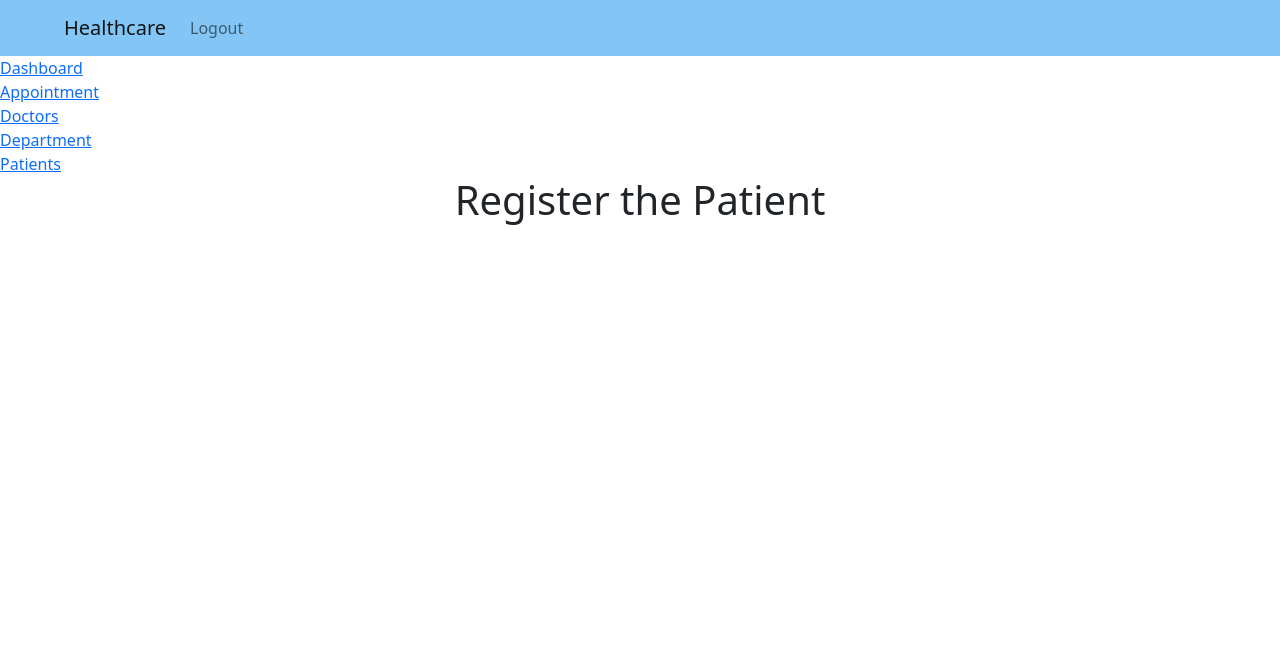
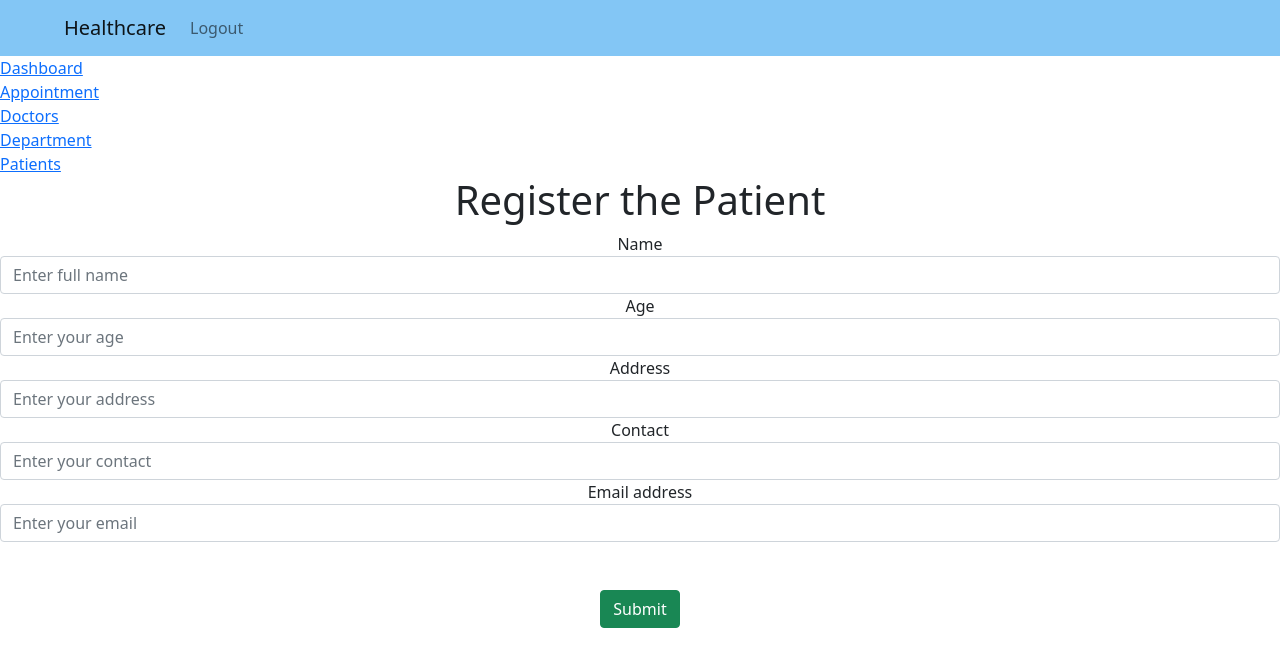
Before and after one commit to aditya172926/Electronic_health_records, a Django app: page /patient/ in a window 1280 px wide. Shown: the top 667 px of the page. Run offline with Django 4.2, Linux system fonts and the light colour scheme; a user stored in the database is signed in; some libraries are stand-ins or nearby versions.

Commit message:
patient signup working

```diff
--- a/mp_project/logapp/static/logapp/css/style.css
+++ b/mp_project/logapp/static/logapp/css/style.css
@@ -40,4 +40,5 @@
   background-color: white;
   color: #FA4083;
   font-family: 'Playfair Display', serif;
+  text-decoration: none;
 }
--- a/mp_project/logapp/templates/base.html
+++ b/mp_project/logapp/templates/base.html
@@ -5,6 +5,7 @@
 	{% load static %}
 	<title> {% block title %} {% endblock %} </title>
 	<link rel="stylesheet" href="{% static 'logapp/css/bootstrap.min.css' %}">
+	<link rel="stylesheet" href="../static/logapp/css/style.css">
 	<script src="{% static 'logapp/js/jquery-3.6.0.js' %}"></script>
 	<script src = "../static/logapp/js/logapp.js"></script>
 </head>
@@ -13,6 +14,7 @@
 
 	<script type="module">
 		import { ethers } from "../static/logapp/js/ethers-5.1.esm.min.js";
+		assignEtherObject(ethers);
 	</script>
 
 
@@ -61,7 +63,7 @@
 		<a  href="#" class="mybutton"> Department </a>
 	</div>
 	<div>
-		<a  href="#" class="mybutton"> Patients</a>
+		<a  href="{% url 'patient' %}" class="mybutton"> Patients</a>
 	</div>
 	{% endif %}
 
--- a/mp_project/logapp/templates/logapp/patient.html
+++ b/mp_project/logapp/templates/logapp/patient.html
@@ -2,4 +2,33 @@
 {% block title %} Patient {% endblock %}
 {% block content %}
 <h1> Register the Patient </h1>
+
+<div>
+    <form id="patientSignUpForm">
+        <div id="name-group" class="form-group">
+            <label for="name">Name</label>
+            <input type="text" class="form-control" id="name" name="name" placeholder="Enter full name" required>
+        </div>
+        <div id="age-group" class="form-group">
+            <label for="age">Age</label>
+            <input type="number" class="form-control" id="age" name="age" placeholder="Enter your age" required>
+        </div>
+        <div id="address-group" class="form-group">
+            <label for="address">Address</label>
+            <input type="text" class="form-control" id="address" name="address" placeholder="Enter your address" required>
+        </div>
+        <div id="contact-group" class="form-group">
+            <label for="contact">Contact</label>
+            <input type="text" class="form-control" id="contact" name="contact" placeholder="Enter your contact" required>
+        </div>
+        <div id="email-group" class="form-group">
+            <label for="email">Email address</label>
+            <input type="text" class="form-control" id="email" name="email" placeholder="Enter your email" required>
+        </div>
+<br><br>
+        <button type="submit" class="btn btn-success">
+            Submit
+        </button>
+    </form>
+</div>
 {% endblock  %}
```
Also changed, not shown: mp_project/logapp/static/logapp/js/logapp.js (+36 -7 lines), mp_project/db.sqlite3.
